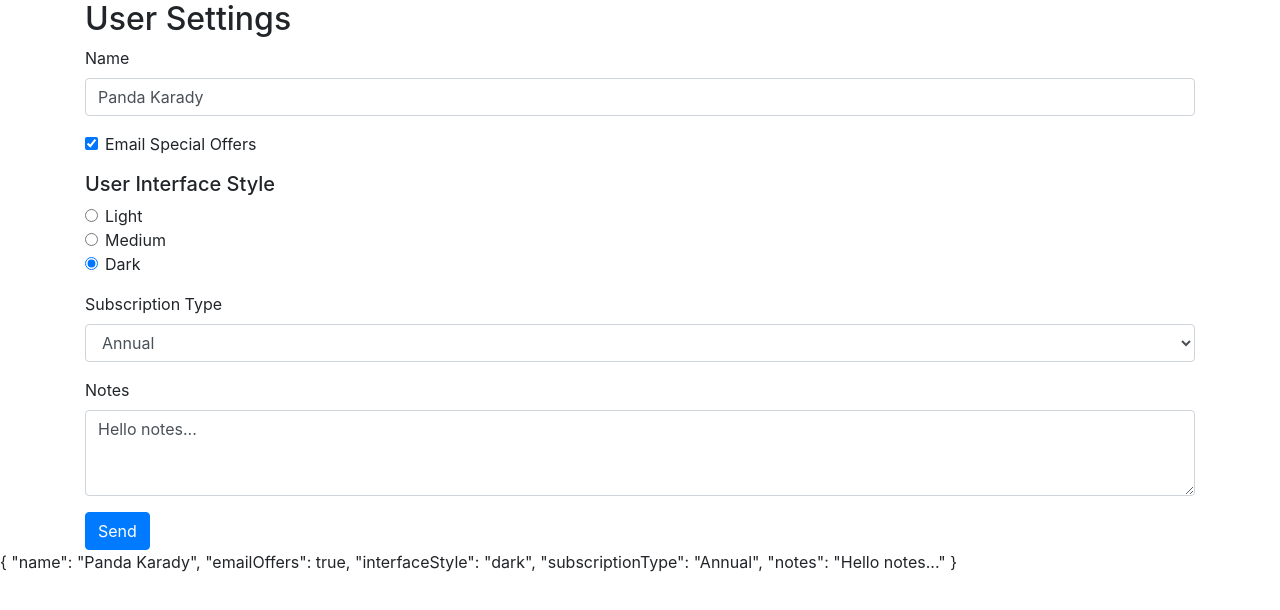
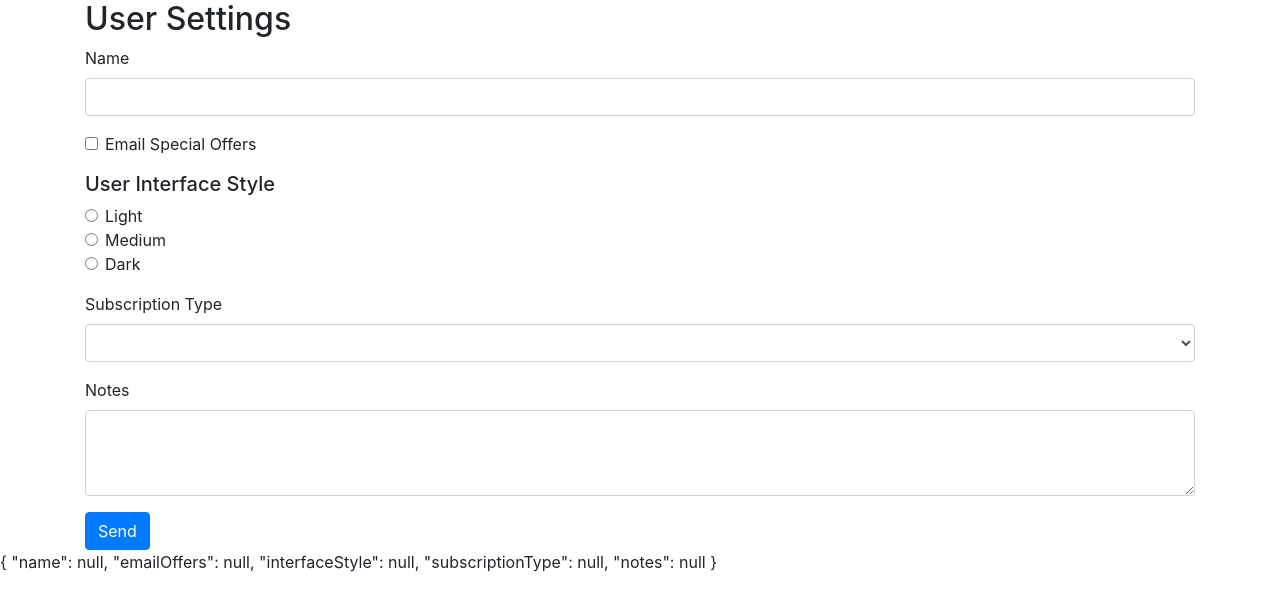
Before and after one commit to kasthurimahadeva/angular-forms, an Angular app: page / in a window 1280 px wide. Shown: the top 610 px of the page. Built offline with nearby package versions, Linux system fonts and the light colour scheme.

Commit message:
HTML5 validation

```diff
--- a/src/app/user-settings-form/user-settings-form.component.html
+++ b/src/app/user-settings-form/user-settings-form.component.html
@@ -1,9 +1,11 @@
 <div class="container">
   <h2>User Settings</h2>
-  <form #form = "ngForm">
+
+  <form #form = "ngForm" ngNativeValidate>
     <div class="form-group">
       <label for="name">Name</label>
-      <input id="name" name="name" class="form-control" [(ngModel)] = "userSettings.name" />
+      <input id="name" name="name" class="form-control"
+        [(ngModel)] = "userSettings.name" required pattern="B.*" minlength="3" maxlength="10"/>
     </div>
 
     <div class="form-check form-group">
--- a/src/app/user-settings-form/user-settings-form.component.ts
+++ b/src/app/user-settings-form/user-settings-form.component.ts
@@ -8,13 +8,16 @@ import { UserSettings } from '../data/user-settings';
 })
 export class UserSettingsFormComponent implements OnInit {
 
-  userSettings: UserSettings = {
-    name: 'Panda Karady',
-    emailOffers: true,
-    interfaceStyle: 'dark',
-    subscriptionType: 'Annual',
-    notes: 'Hello notes...'
+  originalUserSettings: UserSettings = {
+    name: null,
+    emailOffers: null,
+    interfaceStyle: null,
+    subscriptionType: null,
+    notes: null
   };
+
+  userSettings: UserSettings = {...this.originalUserSettings};
+
   constructor() { }
 
   ngOnInit() {
```
